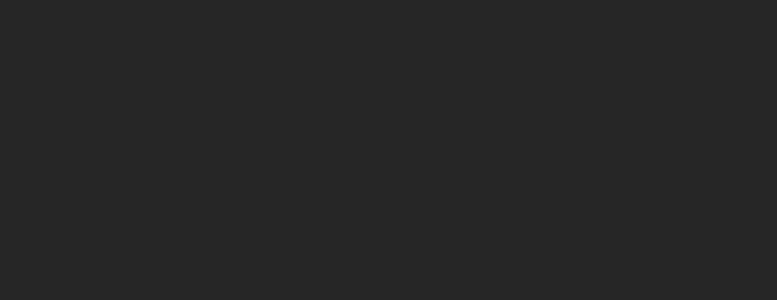
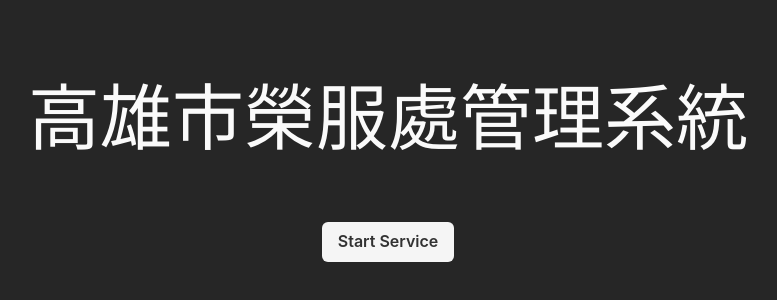
Before and after one commit to Oasisisisisis/Managment, a React (Create React App) app: page / in a window 1280 px wide. Before the commit this address had no page. Shown: the part 236-536 px from the top of the page, without its empty margins (252-1029 px from the left). Built offline with nearby package versions, Linux system fonts and the light colour scheme.

Commit message:
add some animations

```diff
--- /dev/null
+++ b/src/Animation.js
@@ -0,0 +1,17 @@
+// Animation.js
+import { motion } from 'framer-motion';
+import { Box } from '@chakra-ui/react';
+
+export const MotionBox = motion(Box);
+
+export const fadeInUp = {
+  hidden: { opacity: 0, y: 40 },
+  visible: {
+    opacity: 1,
+    y: 0,
+    transition: {
+      duration: 1,
+      ease: [0.6, -0.05, 0.01, 0.99],
+    },
+  },
+};
--- a/src/App.js
+++ b/src/App.js
@@ -11,6 +11,7 @@
   return (
     <Router>
       <Routes>
+        <Route path="/" element={<Main />} /> {/* 預設首頁 */}
         <Route path="/Main" element={<Main />} />
         <Route path="/Service" element={<Service />} />
         <Route path="/Dispatch" element={<Dispatch />} />
--- a/src/Main.js
+++ b/src/Main.js
@@ -1,9 +1,8 @@
-// Home page
 import './Main.css'
 import React from 'react';
 import { useNavigate } from 'react-router-dom';
-import { ChakraProvider, Button, theme, Box } from '@chakra-ui/react';
-import customTheme from './theme';
+import { Button, Box } from '@chakra-ui/react'; // ✅ ChakraProvider 不需要再次引入
+import { MotionBox, fadeInUp } from './Animation';
 
 function Main() {
   const navigate = useNavigate();
@@ -11,15 +10,27 @@
   const handleClick = () => {
     navigate('/Service'); // 點擊後跳轉
   };
+
   return (
-    <ChakraProvider theme={customTheme}>
-        <div className='MainTopic'>
-          <h1>高雄市榮服處管理系統</h1>
-        </div>
-        <div className='StartButton'>
-          <Button onClick={handleClick}>Start Service</Button>
-        </div>
-    </ChakraProvider>
+    <MotionBox variants={fadeInUp} initial="hidden" animate="visible">
+      <Box className='MainTopic'>
+        <h1>高雄市榮服處管理系統</h1>
+      </Box>
+
+      <Box className='StartButton'>
+        <Button
+          onClick={handleClick}
+          transition="all 0.3s ease-in-out"
+          _hover={{
+            transform: 'scale(1.2)',
+            boxShadow: 'lg',
+            bg: 'yellow.500',
+          }}
+        >
+          Start Service
+        </Button>
+      </Box>
+    </MotionBox>
   );
 }
 
--- a/src/index.js
+++ b/src/index.js
@@ -4,12 +4,14 @@
 import { ChakraProvider } from '@chakra-ui/react';
 import customTheme from './theme';
 import Service from './Service';
+import Main from './Main';
+import { BrowserRouter } from 'react-router-dom';
 
 const root = ReactDOM.createRoot(document.getElementById('root'));
 root.render(
   <React.StrictMode>
     <ChakraProvider theme={customTheme}>
-      <App />
+    <App />
     </ChakraProvider>
   </React.StrictMode>
 );
--- a/src/theme.js
+++ b/src/theme.js
@@ -34,7 +34,7 @@
     styles
   },
   withDefaultColorScheme({
-    colorScheme: 'blue',
+    colorScheme: 'gray',
     components: ['Button'], // 指定哪些元件使用預設色系
   })
 );
```
